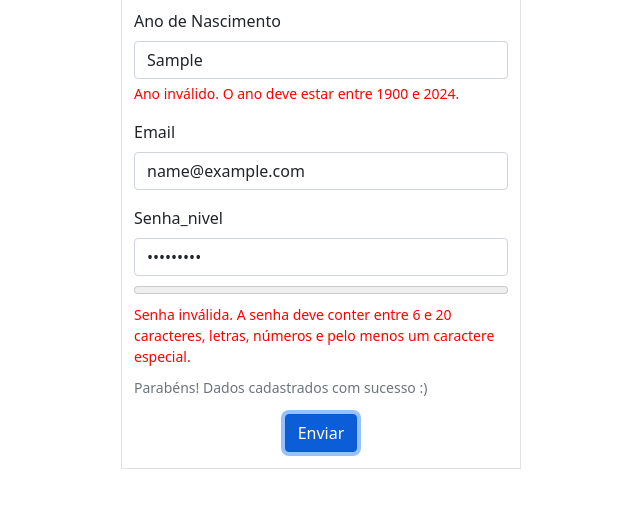
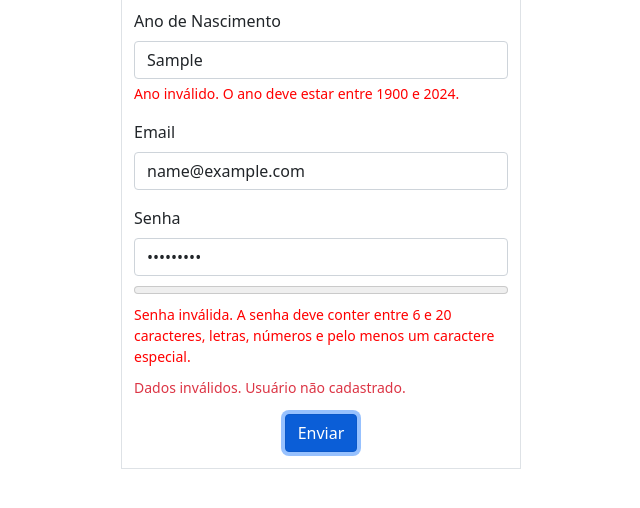
Before and after one commit to rafaelalovatti/DesafioJS, a plain HTML site: page index.html in a window 1280 px wide. Both pictures are taken after typing "Sample", "Sample", "name@example.com", "Sample123" into the empty fields and a click on the button "Enviar". Shown: the part 148-656 px from the top of the page, without its empty margins (319-959 px from the left). Drawn offline with Linux system fonts and the light colour scheme.

Commit message:
fix: envio do cadastro

```diff
--- a/index.html
+++ b/index.html
@@ -37,14 +37,15 @@
                         <div id="inputEmailHelp" class="form-text"></div>
                     </div>
                     <div class="mb-3">
-                        <label for="inputPassword" class="form-label">Senha_nivel</label>
+                        <label for="inputPassword" class="form-label">Senha</label>
                         <input type="password" class="form-control" id="inputPassword" required>
-                        <meter id="passStrengthMeter" low="11" high="21" min="0" max="30" optimum="30" value="0"
-                            style="width: 100%;"></meter>
+                        <meter id="passStrengthMeter" low="11" high="21" min="0" max="30" optimum="30" value="0" style="width: 100%;"></meter>
                         <div id="inputPasswordHelp" class="form-text"></div>
                         <div id="inputResult" class="form-text"></div>
                         <!-- Mensagem de sucesso -->
                         <div id="successMessage" class="form-text text-black" style="display: none; margin-top: 10px;">Parabéns! Dados cadastrados com sucesso :)</div>
+                        <!-- Mensagem de erro -->
+                        <div id="errorMessage" class="form-text text-danger" style="display: none; margin-top: 10px;">Dados inválidos. Usuário não cadastrado.</div>
                     </div>
                     <div class="mb-3 text-center">
                         <button type="submit" class="btn btn-primary">Enviar</button>
--- a/js/validar.js
+++ b/js/validar.js
@@ -13,37 +13,40 @@ ano.addEventListener("focusout", validarAno);
 email.addEventListener("focusout", validarEmail);
 senha.addEventListener("input", validarSenha);
 
-function validarNome(e) {
-  const nomeValido = /^[A-Za-z\s]{6,}$/.test(e.target.value.trim());
+function validarNome() {
+  const nomeValido = /^[A-Za-z\s]{6,}$/.test(nome.value.trim());
 
   nomeHelp.textContent = nomeValido
     ? ""
     : "Nome inválido. O nome deve conter pelo menos 6 caracteres, incluindo somente letras e espaços";
   nomeHelp.style.color = nomeValido ? "" : "red";
+  return nomeValido;
 }
 
-function validarAno(e) {
+function validarAno() {
   const anoValido = /^(19[0-9]{2}|20[0-1][0-9]|202[0-4])$/.test(
-    e.target.value.trim()
+    ano.value.trim()
   );
 
   anoHelp.textContent = anoValido
     ? ""
     : "Ano inválido. O ano deve estar entre 1900 e 2024.";
   anoHelp.style.color = anoValido ? "" : "red";
+  return anoValido;
 }
 
-function validarEmail(e) {
+function validarEmail() {
   const emailValido = /^[a-zA-Z0-9._-]+@[a-zA-Z0-9.-]+\.(com|br|net|org)$/.test(
-    e.target.value.trim()
+    email.value.trim()
   );
 
   emailHelp.textContent = emailValido ? "" : "Formato de email inválido.";
   emailHelp.style.color = emailValido ? "" : "red";
+  return emailValido;
 }
 
-function validarSenha(e) {
-  const senhaValue = e.target.value.trim();
+function validarSenha() {
+  const senhaValue = senha.value.trim();
   const nomeUsuario = nome.value
     .trim()
     .split(" ")
@@ -57,7 +60,7 @@ function validarSenha(e) {
       "Senha inválida. A senha deve conter entre 6 e 20 caracteres, letras, números e pelo menos um caractere especial.";
     senhaHelp.style.color = "red";
     passStrengthMeter.value = 0;
-    return;
+    return false;
   }
 
   if (
@@ -70,7 +73,7 @@ function validarSenha(e) {
       "A senha não pode conter o nome ou o ano de nascimento.";
     senhaHelp.style.color = "red";
     passStrengthMeter.value = 0;
-    return;
+    return false;
   }
 
   senhaHelp.textContent = `Senha ${nivelSeguranca}`;
@@ -82,6 +85,7 @@ function validarSenha(e) {
       : "green";
   passStrengthMeter.value =
     nivelSeguranca === "forte" ? 30 : nivelSeguranca === "moderada" ? 15 : 10;
+  return true;
 }
 
 function calcularNivelSegurancaSenha(senha) {
@@ -115,9 +119,21 @@ function calcularNivelSegurancaSenha(senha) {
 
 const form = document.querySelector("#singleForm");
 const successMessage = document.querySelector("#successMessage");
+const errorMessage = document.querySelector("#errorMessage");
 
 form.addEventListener("submit", function (event) {
   event.preventDefault();
-  successMessage.textContent = "Parabéns! Dados cadastrados com sucesso :)";
-  successMessage.style.display = "block";
+
+  const nomeValido = validarNome();
+  const anoValido = validarAno();
+  const emailValido = validarEmail();
+  const senhaValida = validarSenha();
+
+  if (nomeValido && anoValido && emailValido && senhaValida) {
+    successMessage.style.display = "block";
+    errorMessage.style.display = "none";
+  } else {
+    successMessage.style.display = "none";
+    errorMessage.style.display = "block";
+  }
 });
```
